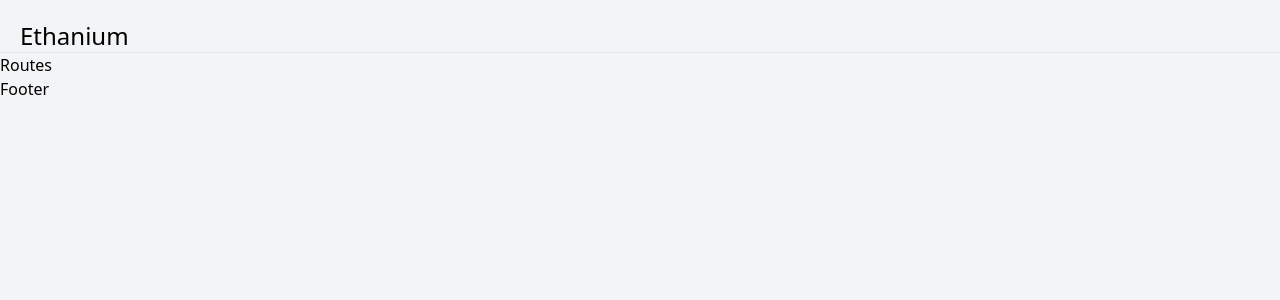
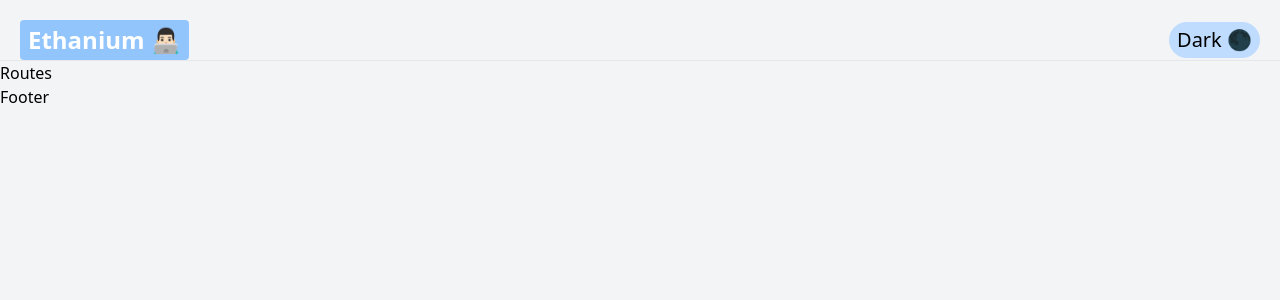
Before and after one commit to ethanbahmanyari0122/Ethanium_search_engine, a React (Create React App) app: page / in a window 1280 px wide. Shown: the top 300 px of the page. Built offline with nearby package versions, Linux system fonts and the light colour scheme.

Commit message:
navbar added

```diff
--- a/src/App.js
+++ b/src/App.js
@@ -11,7 +11,7 @@ const App = ()=>{
     return(
         <div className={darkTheme ? 'dark' : ''}>
             <div className="bg-gray-100 dark:bg-gray-900 dark:text-gray-200 min-h-screen">
-                <Navbar/>
+                <Navbar darkTheme={darkTheme} setDarkTheme={setDarkTheme}/>
                 <Routes/>
                 <Footer/>
             </div>
--- a/src/components/Navbar/Navbar.jsx
+++ b/src/components/Navbar/Navbar.jsx
@@ -1,15 +1,18 @@
 import React from "react";
 import { Link } from "react-router-dom";
 
-const Navbar = ()=>{
+const Navbar = ({darkTheme,setDarkTheme})=>{
     return(
         <div className="p-5 pb-0 flex flex-wrap sm:justify-between justify-center items-center border-b dark:border-gray-700 border-gray-200">
             <div className="flex justify-between items-center space-x-5 w-screen">
                 <Link to="/">
-                    <p className="text-2xl">
-                        Ethanium
+                    <p className="text-2xl bg-blue-300 font-bold text-white py-1 px-2 rounded dark:bg-gray-300 dark:text-gray-900">
+                        Ethanium 👨🏻‍💻
                     </p>
                 </Link>
+                <button type="button" onClick={()=> setDarkTheme(!darkTheme)} className="text-xl dark:bg-gray-70 dark:text-gray-800 bg-blue-200 rounded-full px-2 py-1 hover:shadow-lg ">
+                    {darkTheme? "Light 🌕": "Dark 🌑"}
+                </button>
             </div>
         </div>
     );
```
